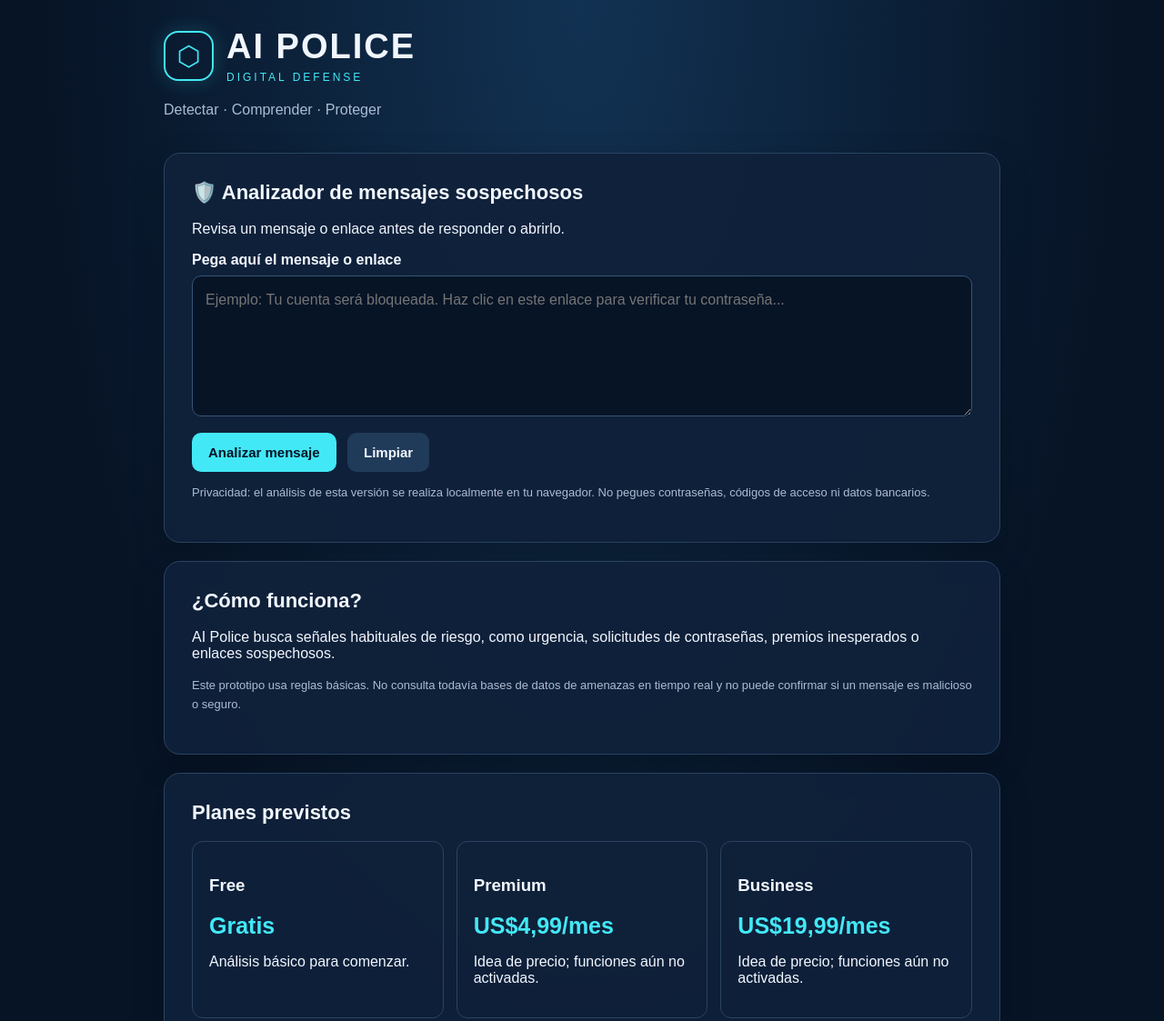
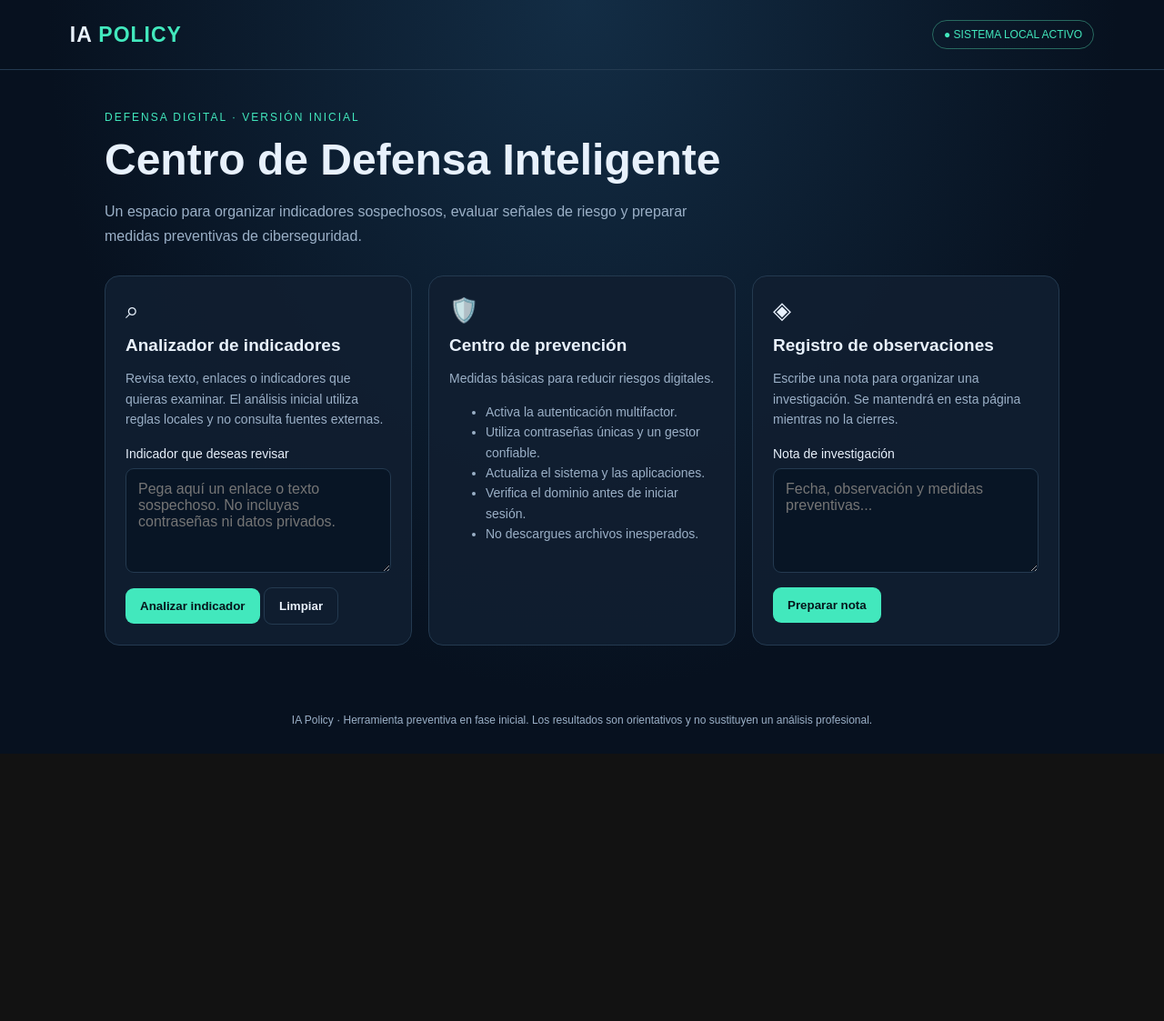
Before and after one commit to jebw1313/ai-police, a plain HTML site: page index.html in a window 1280 px wide. Shown: the top 1123 px of the page at 91% size. After the commit the page ends 829 px from the top, so only its background shows below. Drawn offline with Linux system fonts and the light colour scheme.

Commit message:
Update HTML structure and styles for AI Police site

```diff
--- a/index.html
+++ b/index.html
@@ -1,207 +1,257 @@
+
 <!DOCTYPE html>
 <html lang="es">
 <head>
   <meta charset="UTF-8">
-  <meta name="viewport" content="width=device-width, initial-scale=1">
-  <meta name="theme-color" content="#071426">
-  <meta name="description" content="AI Police Digital Defense: aprende a reconocer mensajes y enlaces sospechosos.">
-  <title>AI Police | Digital Defense</title>
+  <meta name="viewport" content="width=device-width, initial-scale=1.0">
+  <meta name="theme-color" content="#07111f">
+  <title>IA Policy | Centro de Defensa Digital</title>
   <style>
     :root {
       color-scheme: dark;
-      --bg: #071426;
-      --panel: #10213a;
-      --cyan: #42e8f5;
-      --text: #f1f7ff;
-      --muted: #a9bdd4;
-      --border: #294461;
+      --bg: #07111f;
+      --panel: #101e30;
+      --border: #243a50;
+      --text: #e8f1fc;
+      --muted: #9bb0c7;
+      --accent: #42e8bd;
+      --blue: #63a8ff;
     }
+
     * { box-sizing: border-box; }
+
     body {
       margin: 0;
+      background: radial-gradient(ellipse at top, #132d45, var(--bg) 65%);
+      color: var(--text);
       font-family: Arial, Helvetica, sans-serif;
-      background: radial-gradient(ellipse at top, #123253, var(--bg) 65%);
-      color: var(--text);
       min-height: 100vh;
     }
-    header, main, footer {
-      width: min(920px, 92%);
-      margin: auto;
+
+    header {
+      padding: 22px 6%;
+      display: flex;
+      align-items: center;
+      justify-content: space-between;
+      gap: 16px;
+      border-bottom: 1px solid var(--border);
     }
-    header { padding: 30px 0 18px; }
-    .brand { display: flex; align-items: center; gap: 14px; }
-    .shield {
-      width: 55px; height: 55px; display: grid; place-items: center;
-      border: 2px solid var(--cyan); border-radius: 16px;
-      color: var(--cyan); font-size: 30px;
-      box-shadow: 0 0 22px #42e8f533;
+
+    .brand { font-size: 23px; font-weight: 800; letter-spacing: 1px; }
+    .brand span { color: var(--accent); }
+
+    .status {
+      color: var(--accent);
+      font-size: 12px;
+      border: 1px solid #286a60;
+      border-radius: 20px;
+      padding: 8px 12px;
     }
-    h1 { margin: 0; font-size: clamp(25px, 5vw, 38px); letter-spacing: 2px; }
-    .subtitle { color: var(--cyan); letter-spacing: 3px; font-size: 12px; margin-top: 5px; }
-    .tagline { color: var(--muted); margin: 20px 0 0; }
-    .panel {
-      background: #10213aee;
+
+    main { width: min(1050px, 90%); margin: 45px auto; }
+
+    .hero { margin-bottom: 30px; }
+    .eyebrow { color: var(--accent); text-transform: uppercase; letter-spacing: 2px; font-size: 12px; }
+    h1 { font-size: clamp(30px, 5vw, 48px); margin: 12px 0; }
+    .intro { color: var(--muted); line-height: 1.7; max-width: 680px; }
+
+    .grid {
+      display: grid;
+      grid-template-columns: repeat(auto-fit, minmax(min(100%, 280px), 1fr));
+      gap: 18px;
+    }
+
+    .card {
+      background: rgba(16, 30, 48, .94);
       border: 1px solid var(--border);
-      border-radius: 18px;
-      padding: clamp(18px, 4vw, 30px);
-      margin: 20px 0;
-      box-shadow: 0 12px 36px #0003;
+      border-radius: 16px;
+      padding: 22px;
     }
-    h2 { margin-top: 0; font-size: 22px; }
-    label { display: block; margin: 16px 0 8px; font-weight: bold; }
-    textarea {
-      width: 100%; min-height: 155px; resize: vertical;
-      background: #071426; color: var(--text);
-      border: 1px solid #365675; border-radius: 10px;
-      padding: 14px; font: inherit; line-height: 1.5;
+
+    .icon { font-size: 26px; }
+    h2 { font-size: 19px; margin: 12px 0; }
+    .muted { color: var(--muted); line-height: 1.6; font-size: 14px; }
+
+    label { display: block; margin: 18px 0 8px; font-size: 14px; }
+
+    textarea, input {
+      width: 100%;
+      padding: 13px;
+      border-radius: 9px;
+      border: 1px solid var(--border);
+      background: #081525;
+      color: var(--text);
+      font: inherit;
     }
-    textarea:focus { outline: 2px solid var(--cyan); }
+
+    textarea { min-height: 115px; resize: vertical; }
+
     button {
-      border: 0; border-radius: 10px; padding: 13px 18px;
-      font-size: 15px; font-weight: bold; cursor: pointer;
+      border: 0;
+      background: var(--accent);
+      color: #06151b;
+      font-weight: 700;
+      padding: 12px 16px;
+      border-radius: 9px;
+      cursor: pointer;
+      margin-top: 12px;
     }
-    .primary { background: var(--cyan); color: #061426; margin-top: 14px; }
-    .secondary { background: #203b59; color: var(--text); margin: 14px 0 0 8px; }
+
     button:hover { filter: brightness(1.08); }
-    .result { margin-top: 20px; padding: 16px; border-radius: 12px; background: #071426; }
-    .result h3 { margin: 0 0 8px; }
-    .result p, .result li { line-height: 1.6; }
-    .notice { color: var(--muted); font-size: 13px; line-height: 1.6; }
-    .plans { display: grid; grid-template-columns: repeat(auto-fit, minmax(190px, 1fr)); gap: 14px; }
-    .plan { border: 1px solid var(--border); padding: 18px; border-radius: 12px; }
-    .price { font-size: 25px; font-weight: bold; color: var(--cyan); }
-    footer { padding: 10px 0 35px; color: var(--muted); font-size: 12px; }
-    a { color: var(--cyan); }
+    button:focus-visible, textarea:focus-visible, input:focus-visible {
+      outline: 2px solid var(--blue);
+      outline-offset: 3px;
+    }
+
+    .secondary {
+      background: transparent;
+      border: 1px solid var(--border);
+      color: var(--text);
+    }
+
+    #result {
+      margin-top: 16px;
+      padding: 15px;
+      background: #081525;
+      border-radius: 9px;
+      border: 1px solid var(--border);
+      white-space: pre-wrap;
+      overflow-wrap: anywhere;
+      line-height: 1.65;
+    }
+
+    .hidden { display: none; }
+
+    footer {
+      text-align: center;
+      color: var(--muted);
+      padding: 30px 15px;
+      font-size: 12px;
+    }
   </style>
 </head>
 <body>
   <header>
-    <div class="brand">
-      <div class="shield" aria-hidden="true">⬡</div>
-      <div>
-        <h1>AI POLICE</h1>
-        <div class="subtitle">DIGITAL DEFENSE</div>
-      </div>
-    </div>
-    <p class="tagline">Detectar · Comprender · Proteger</p>
+    <div class="brand">IA <span>POLICY</span></div>
+    <div class="status">● SISTEMA LOCAL ACTIVO</div>
   </header>
 
   <main>
-    <section class="panel">
-      <h2>🛡️ Analizador de mensajes sospechosos</h2>
-      <p>Revisa un mensaje o enlace antes de responder o abrirlo.</p>
-      <label for="message">Pega aquí el mensaje o enlace</label>
-      <textarea id="message" placeholder="Ejemplo: Tu cuenta será bloqueada. Haz clic en este enlace para verificar tu contraseña..."></textarea>
-      <button class="primary" id="analyze">Analizar mensaje</button>
-      <button class="secondary" id="clear">Limpiar</button>
-      <div id="result" class="result" aria-live="polite" hidden></div>
-      <p class="notice">Privacidad: el análisis de esta versión se realiza localmente en tu navegador. No pegues contraseñas, códigos de acceso ni datos bancarios.</p>
+    <section class="hero">
+      <div class="eyebrow">Defensa digital · Versión inicial</div>
+      <h1>Centro de Defensa Inteligente</h1>
+      <p class="intro">
+        Un espacio para organizar indicadores sospechosos, evaluar señales
+        de riesgo y preparar medidas preventivas de ciberseguridad.
+      </p>
     </section>
 
-    <section class="panel">
-      <h2>¿Cómo funciona?</h2>
-      <p>AI Police busca señales habituales de riesgo, como urgencia, solicitudes de contraseñas, premios inesperados o enlaces sospechosos.</p>
-      <p class="notice">Este prototipo usa reglas básicas. No consulta todavía bases de datos de amenazas en tiempo real y no puede confirmar si un mensaje es malicioso o seguro.</p>
-    </section>
+    <section class="grid">
+      <article class="card">
+        <div class="icon">⌕</div>
+        <h2>Analizador de indicadores</h2>
+        <p class="muted">
+          Revisa texto, enlaces o indicadores que quieras examinar.
+          El análisis inicial utiliza reglas locales y no consulta fuentes externas.
+        </p>
 
-    <section class="panel">
-      <h2>Planes previstos</h2>
-      <div class="plans">
-        <div class="plan">
-          <h3>Free</h3>
-          <div class="price">Gratis</div>
-          <p>Análisis básico para comenzar.</p>
-        </div>
-        <div class="plan">
-          <h3>Premium</h3>
-          <div class="price">US$4,99/mes</div>
-          <p>Idea de precio; funciones aún no activadas.</p>
-        </div>
-        <div class="plan">
-          <h3>Business</h3>
-          <div class="price">US$19,99/mes</div>
-          <p>Idea de precio; funciones aún no activadas.</p>
-        </div>
-      </div>
-      <p class="notice">Los precios son propuestas, no planes de pago activos. Esta web no procesa pagos.</p>
+        <label for="indicator">Indicador que deseas revisar</label>
+        <textarea id="indicator" placeholder="Pega aquí un enlace o texto sospechoso. No incluyas contraseñas ni datos privados."></textarea>
+        <button id="analyze">Analizar indicador</button>
+        <button class="secondary" id="clear">Limpiar</button>
+        <div id="result" class="hidden" role="status" aria-live="polite"></div>
+      </article>
+
+      <article class="card">
+        <div class="icon">🛡️</div>
+        <h2>Centro de prevención</h2>
+        <p class="muted">Medidas básicas para reducir riesgos digitales.</p>
+        <ul class="muted">
+          <li>Activa la autenticación multifactor.</li>
+          <li>Utiliza contraseñas únicas y un gestor confiable.</li>
+          <li>Actualiza el sistema y las aplicaciones.</li>
+          <li>Verifica el dominio antes de iniciar sesión.</li>
+          <li>No descargues archivos inesperados.</li>
+        </ul>
+      </article>
+
+      <article class="card">
+        <div class="icon">◈</div>
+        <h2>Registro de observaciones</h2>
+        <p class="muted">
+          Escribe una nota para organizar una investigación.
+          Se mantendrá en esta página mientras no la cierres.
+        </p>
+        <label for="notes">Nota de investigación</label>
+        <textarea id="notes" placeholder="Fecha, observación y medidas preventivas..."></textarea>
+        <button id="saveNote">Preparar nota</button>
+        <div id="noteResult" class="muted hidden" role="status" aria-live="polite"></div>
+      </article>
     </section>
   </main>
 
   <footer>
-    AI Police | Digital Defense · Prototipo educativo.
-    Ningún sistema de detección ofrece garantías absolutas.
+    IA Policy · Herramienta preventiva en fase inicial.
+    Los resultados son orientativos y no sustituyen un análisis profesional.
   </footer>
 
   <script>
-    const message = document.getElementById("message");
+    const indicator = document.getElementById("indicator");
     const result = document.getElementById("result");
 
     document.getElementById("analyze").addEventListener("click", () => {
-      const text = message.value.trim();
-      if (!text) {
-        result.hidden = false;
-        result.innerHTML = "<h3>Introduce un mensaje</h3><p>Pega primero el texto que quieres revisar.</p>";
+      const value = indicator.value.trim();
+
+      result.classList.remove("hidden");
+
+      if (!value) {
+        result.textContent = "Introduce un indicador para iniciar la revisión.";
         return;
       }
 
-      const checks = [
-        { re: /contraseñ|password|clave|código de verificaci[oó]n|c[oó]digo otp/i, label: "Solicita contraseñas o códigos de acceso" },
-        { re: /urgente|inmediatamente|última oportunidad|ahora mismo|en \d+ horas/i, label: "Utiliza lenguaje de urgencia" },
-        { re: /premio|ganaste|ganador|regalo gratis|has sido seleccionado/i, label: "Promete un premio o beneficio inesperado" },
-        { re: /cuenta.*(bloque|suspend|cerrar)|bloque.*cuenta|actividad sospechosa/i, label: "Amenaza con bloquear o suspender una cuenta" },
-        { re: /https?:\/\/|www\./i, label: "Contiene un enlace que conviene verificar" },
-        { re: /transferencia|pago inmediato|tarjeta bancaria|datos bancarios/i, label: "Menciona pagos o datos financieros" }
-      ];
+      const findings = [];
+      const lower = value.toLowerCase();
 
-      const found = checks.filter(item => item.re.test(text));
-      const level = found.length >= 3 ? "Varias señales de alerta" :
-                    found.length >= 1 ? "Precaución recomendada" :
-                    "No se detectaron señales habituales";
-
-      const color = found.length >= 3 ? "#ff7777" :
-                    found.length >= 1 ? "#ffd166" : "#42e8a5";
-
-      result.hidden = false;
-      result.replaceChildren();
-
-      const title = document.createElement("h3");
-      title.textContent = "Resultado preliminar";
-      title.style.color = color;
-      result.appendChild(title);
-
-      const status = document.createElement("p");
-      status.textContent = level;
-      status.style.fontWeight = "bold";
-      result.appendChild(status);
-
-      if (found.length) {
-        const list = document.createElement("ul");
-        found.forEach(item => {
-          const li = document.createElement("li");
-          li.textContent = item.label;
-          list.appendChild(li);
-        });
-        result.appendChild(list);
-      } else {
-        const p = document.createElement("p");
-        p.textContent = "Las reglas básicas no encontraron señales habituales. Eso no garantiza que el mensaje sea seguro.";
-        result.appendChild(p);
+      if (/https?:\/\//i.test(value)) {
+        findings.push("Se detectó un enlace. Comprueba el dominio exacto antes de abrirlo.");
       }
 
-      const advice = document.createElement("p");
-      advice.textContent = "Recomendación: no abras enlaces inesperados ni compartas contraseñas o códigos. Verifica la solicitud por un canal oficial e independiente.";
-      result.appendChild(advice);
+      if (/@/.test(value) && /https?:\/\//i.test(value)) {
+        findings.push("El texto contiene un símbolo @ junto a un enlace. Comprueba que no oculte el dominio real.");
+      }
 
-      const disclaimer = document.createElement("p");
-      disclaimer.className = "notice";
-      disclaimer.textContent = "Este resultado se basa solo en reglas locales sencillas; no confirma ni descarta un ataque.";
-      result.appendChild(disclaimer);
+      if (/(password|contraseña|verify|verifica|urgent|urgente|premio|wallet|seed phrase)/i.test(value)) {
+        findings.push("Hay palabras que pueden aparecer en mensajes de riesgo. El contexto es importante.");
+      }
+
+      if (/(bit\.ly|tinyurl\.com|t\.co)\//i.test(value)) {
+        findings.push("Se detectó un dominio acortador. Comprueba el destino por un medio seguro.");
+      }
+
+      if (findings.length === 0) {
+        findings.push("No se detectaron patrones básicos de esta lista. Esto no demuestra que el contenido sea seguro.");
+      }
+
+      result.textContent =
+        "REVISIÓN PRELIMINAR\n\n" +
+        findings.map((item, index) => (index + 1) + ". " + item).join("\n\n") +
+        "\n\nLimitación: esta herramienta usa reglas sencillas locales. No consulta reputación web, no ejecuta archivos y no confirma si un sitio es malicioso.";
     });
 
     document.getElementById("clear").addEventListener("click", () => {
-      message.value = "";
-      result.hidden = true;
-      result.replaceChildren();
+      indicator.value = "";
+      result.textContent = "";
+      result.classList.add("hidden");
+    });
+
+    document.getElementById("saveNote").addEventListener("click", () => {
+      const notes = document.getElementById("notes").value.trim();
+      const noteResult = document.getElementById("noteResult");
+
+      noteResult.classList.remove("hidden");
+      noteResult.textContent = notes
+        ? "Nota preparada en pantalla. Cópiala a un lugar seguro si deseas conservarla; todavía no se ha guardado en un servidor."
+        : "Escribe una nota antes de prepararla.";
     });
   </script>
 </body>
```
